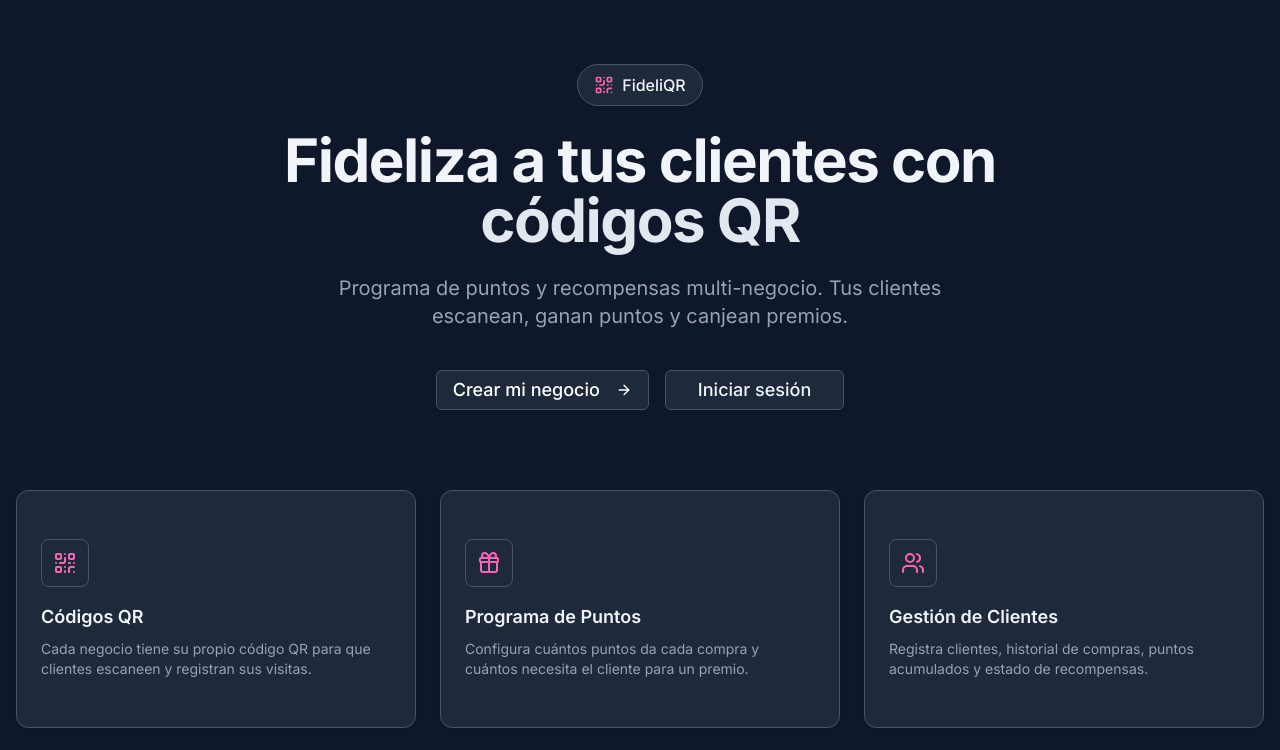
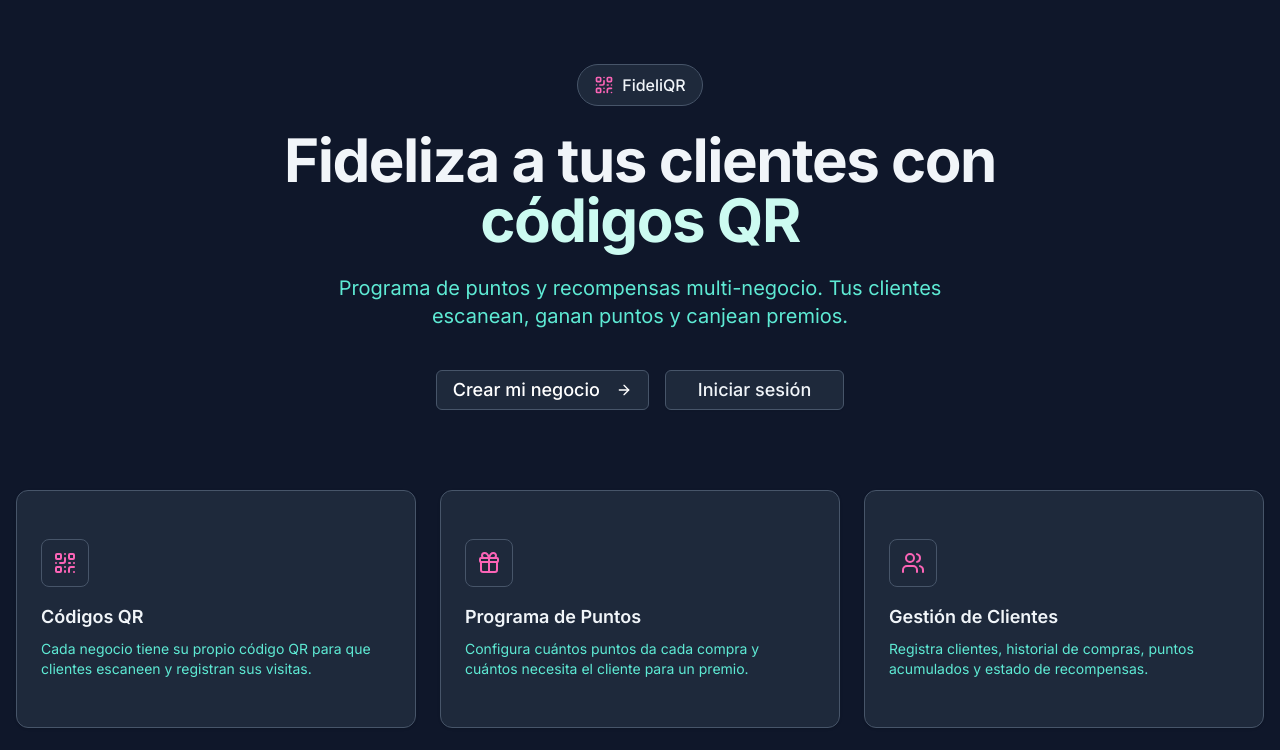
Before and after one commit to carnicero52/RewardPoints, a Next.js app: page / in a window 1280 px wide. Shown: the top 750 px of the page. Built offline with nearby package versions, Linux system fonts and the light colour scheme.

Commit message:
style: use warm teal colors instead of gray

```diff
--- a/src/app/globals.css
+++ b/src/app/globals.css
@@ -3,7 +3,7 @@
 /* Dark mode - SIGA-RH inspired palette with better color contrast */
 :root, .dark {
   --background: #0f172a;
-  --foreground: #e2e8f0;
+  --foreground: #ccfbf1;
   --card: #1e293b;
   --card-foreground: #e2e8f0;
   --popover: #1e293b;
@@ -23,8 +23,8 @@
   --ring: #0d9488;
   --sidebar-bg: #020617;
   --text-primary: #f1f5f9;
-  --text-secondary: #94a3b8;
-  --text-muted: #64748b;
+  --text-secondary: #5eead4;  /* Teal light - friendly and professional */
+  --text-muted: #2dd4bf;     /* Teal medium */
 }
 
 @theme inline {
```
